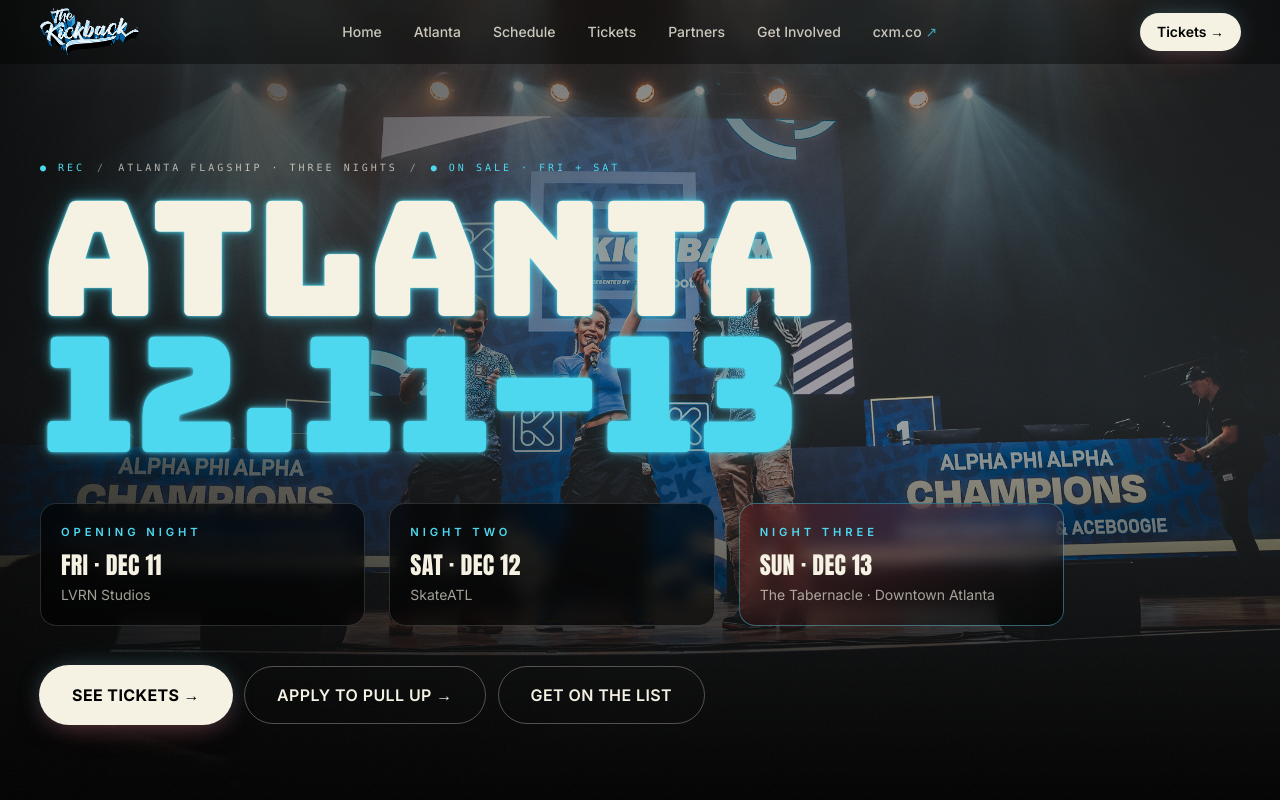
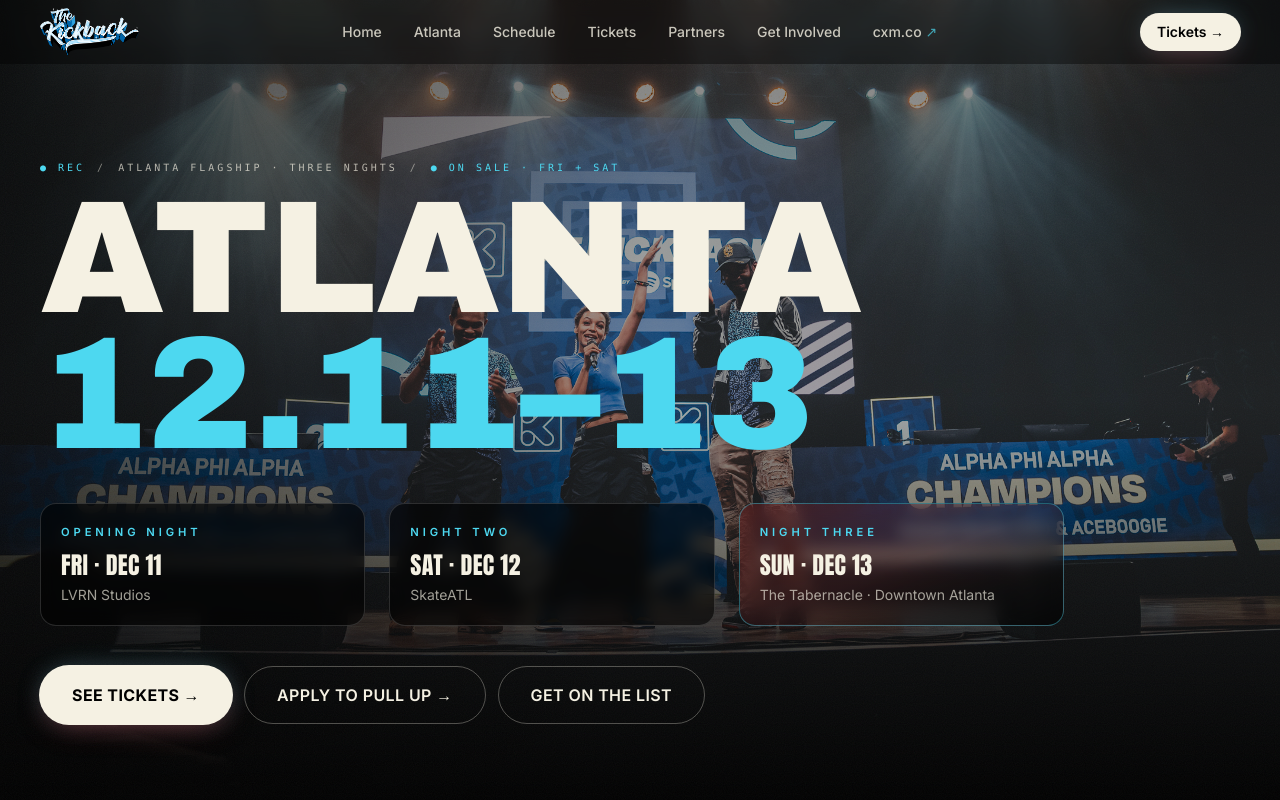
Before and after one commit to ryanjo11/the-kickback-site, a Next.js app: page /atlanta in a window 1280 px wide. Shown: the top 800 px of the page. Built offline with nearby package versions, Linux system fonts and the light colour scheme.

Commit message:
Font: swap Bungee \u2192 Archivo Black (sharper, square edges); remove cyan-glow text-shadow from display headlines

```diff
--- a/app/globals.css
+++ b/app/globals.css
@@ -55,9 +55,9 @@ body {
   font-family: var(--font-script);
 }
 
-/* Bungee — chunky stencil display, used for hybrid-brand headlines */
+/* Archivo Black — modern geometric display, used for hybrid-brand headlines */
 .font-chunk {
-  font-family: var(--font-chunk), "Impact", "Arial Black", sans-serif;
+  font-family: var(--font-chunk), "Arial Black", "Helvetica Neue", sans-serif;
   letter-spacing: 0;
 }
 
@@ -127,14 +127,9 @@ body {
   );
 }
 
-/* Cyan outer glow for display text */
+/* .cyan-glow retained as a passthrough (effect removed per brand decision) */
 .cyan-glow {
   color: var(--color-cream);
-  text-shadow:
-    0 0 1px var(--color-cyan),
-    0 0 4px var(--color-cyan),
-    0 0 12px rgba(77, 216, 240, 0.4),
-    0 0 24px rgba(77, 216, 240, 0.2);
 }
 
 /* Marquee scroll */
--- a/app/layout.tsx
+++ b/app/layout.tsx
@@ -1,5 +1,5 @@
 import type { Metadata } from "next";
-import { Anton, Inter, Caveat_Brush, Bungee } from "next/font/google";
+import { Anton, Inter, Caveat_Brush, Archivo_Black } from "next/font/google";
 import "./globals.css";
 
 const anton = Anton({
@@ -19,7 +19,7 @@ const caveat = Caveat_Brush({
   subsets: ["latin"],
 });
 
-const bungee = Bungee({
+const chunk = Archivo_Black({
   weight: "400",
   variable: "--font-chunk",
   subsets: ["latin"],
@@ -53,7 +53,7 @@ export default function RootLayout({
   return (
     <html
       lang="en"
-      className={`${anton.variable} ${inter.variable} ${caveat.variable} ${bungee.variable} h-full antialiased`}
+      className={`${anton.variable} ${inter.variable} ${caveat.variable} ${chunk.variable} h-full antialiased`}
     >
       <body className="min-h-full bg-ink text-frost font-body">{children}</body>
     </html>
```
